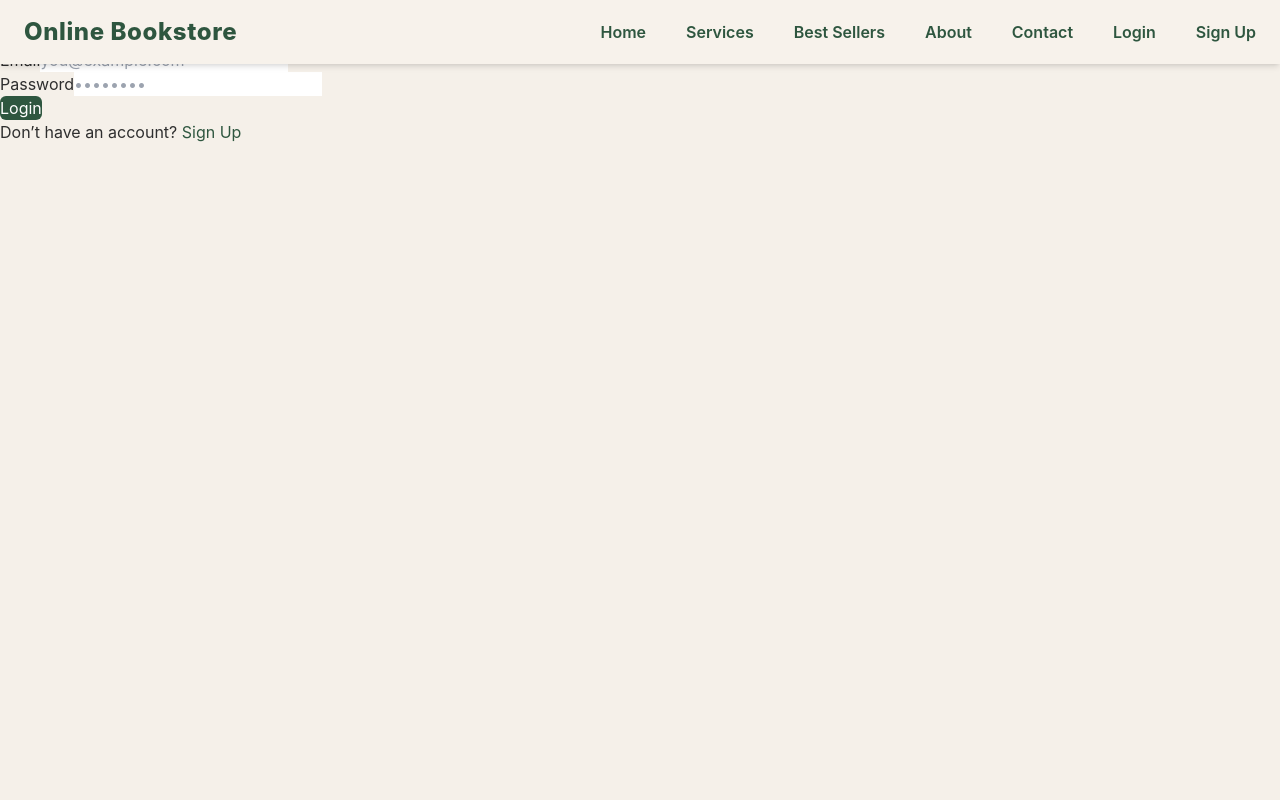
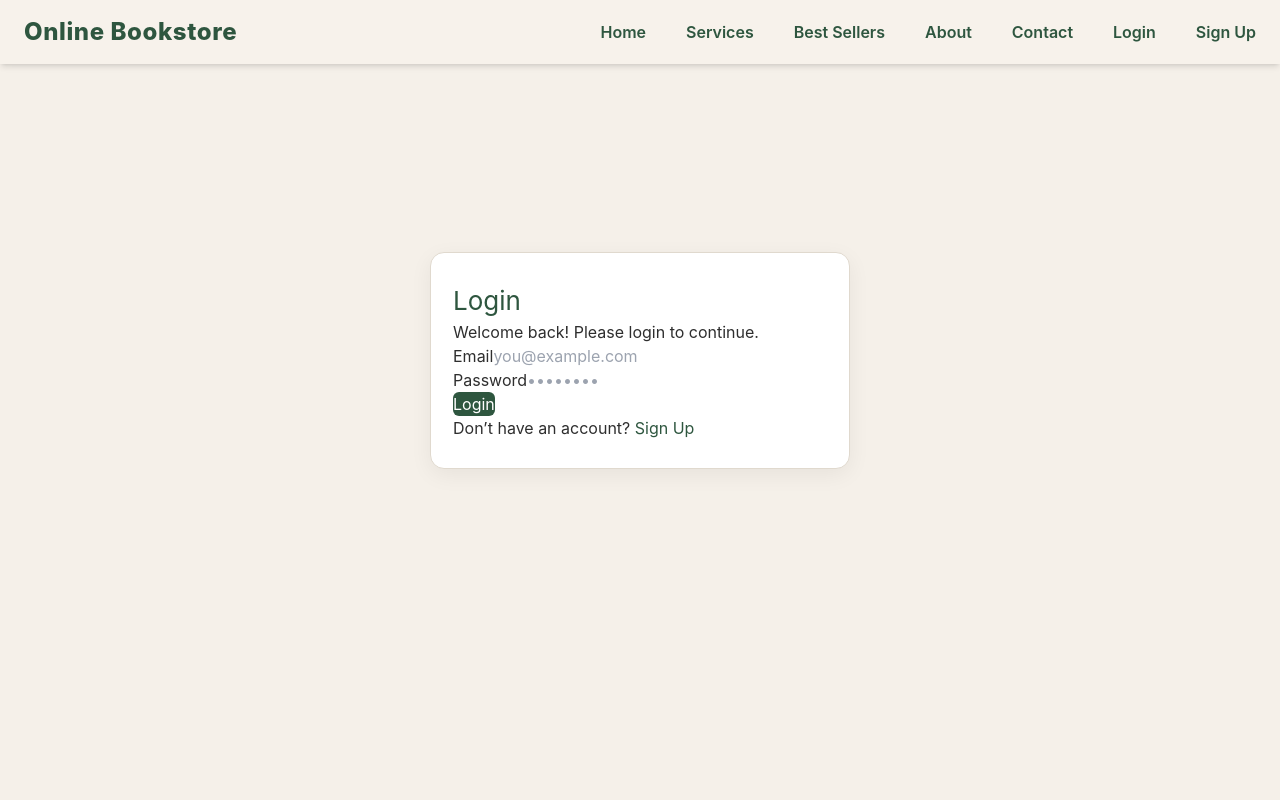
Before and after one commit to rimaejel143/online-bookstore, a React (Create React App) app in the folder frontend/: page /login in a window 1280 px wide. Shown: the top 800 px of the page. Built offline with nearby package versions, Linux system fonts and the light colour scheme.

Commit message:
fix form design

```diff
--- a/frontend/src/index.css
+++ b/frontend/src/index.css
@@ -59,3 +59,27 @@ footer {
   color: white;
   padding: 20px 0;
 }
+
+.auth-page {
+  min-height: calc(100vh - 80px);
+  display: flex;
+  align-items: center;
+  justify-content: center;
+  padding: 40px 16px;
+}
+
+.auth-card {
+  width: 100%;
+  max-width: 420px;
+  background: #ffffff;
+  border: 1px solid #e0d9ce;
+  border-radius: 14px;
+  padding: 28px 22px;
+  box-shadow: 0px 6px 22px rgba(0, 0, 0, 0.06);
+}
+
+.auth-title {
+  margin: 0;
+  font-size: 26px;
+  color: #2e563f;
+}
```
